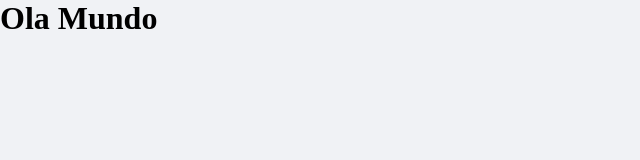
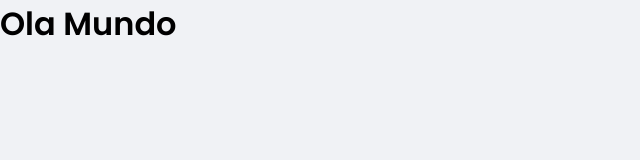
Before and after one commit to gustavohenri316/gh-money, a React (Vite) app: page / in a window 1280 px wide. Shown: the top 160 px of the page, without its empty margins (0-640 px from the left). Built offline with nearby package versions, Linux system fonts and the light colour scheme.

Commit message:
adicionando fontes

```diff
--- a/index.html
+++ b/index.html
@@ -1,13 +1,21 @@
 <!DOCTYPE html>
 <html lang="en">
+
 <head>
+  <link rel="preconnect" href="https://fonts.googleapis.com" />
   <meta charset="UTF-8" />
   <link rel="icon" type="image/svg+xml" href="/src/assets/favicon.png" />
   <meta name="viewport" content="width=device-width, initial-scale=1.0" />
+  <link rel="preconnect" href="https://fonts.gstatic.com" crossorigin />
+  <link
+    href="https://fonts.googleapis.com/css2?family=Poppins:ital,wght@0,100;0,200;0,300;0,400;0,500;0,600;0,700;0,800;0,900;1,100;1,200;1,300;1,400;1,500;1,600;1,700;1,800;1,900&display=swap"
+    rel="stylesheet" />
   <title>GH Money</title>
 </head>
+
 <body>
   <div id="root"></div>
   <script type="module" src="/src/main.tsx"></script>
 </body>
+
 </html>
--- a/src/assets/styles/global.ts
+++ b/src/assets/styles/global.ts
@@ -5,9 +5,12 @@
   --background: #f0f2f5;
   --red: #e52e4d;
   --blue: #5429CC;
+
   --blue-light: #6933ff;
+
   --text-title: #363f5f;
   --text-body: #969cb3;
+
   --background: #f0f2f5;
   --shape: #ffffff;
 }
@@ -25,7 +28,14 @@
       font-size: 87.5%; // 14px
     }
   }
+  body, input, textarea, button {
+    font-family: 'Poppins', sans-serif;
+    font-weight: 400;
+  }
 
+  h1, h2, h3, h4, h5, h6, strong {
+    font-weight: 600;
+  }
   body{
     background: var(--background);
     -webkit-font-smoothing: antialiased;
```
Lines whose indentation alone changed are shown as unchanged.
